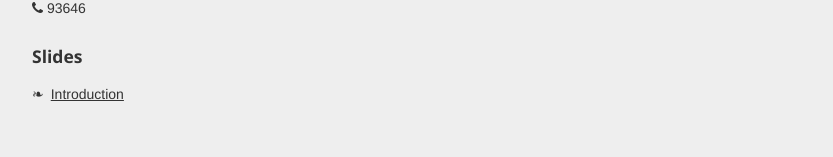
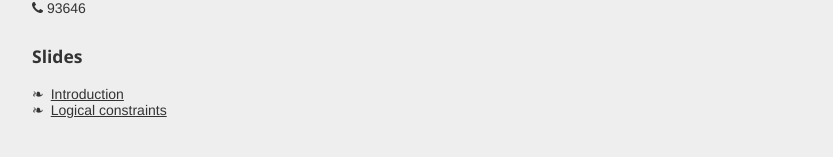
Before and after one commit to alberto-santini/alberto-santini.github.io, a Jekyll site: the page built from oa/index.md, in a window 1280 px wide. Shown: the part 554-711 px from the top of the page, without its empty margins (223-1056 px from the left). Built offline with Jekyll 4.4.1, drawn with Linux system fonts in a browser that asks for light colours; nearby versions of some CDN libraries.

Commit message:
Added second OA slides file

```diff
--- a/oa/index.md
+++ b/oa/index.md
@@ -31,3 +31,4 @@ layout: default
 ## Slides
 
 * [Introduction](/files/oa/OPT-ALG_2016_1_Introduction.pdf)
+* [Logical constraints](/files/oa/OPT-ALG_2016_2_Logical-Constraints.pdf)
```
Also changed, not shown: 1 other file.
